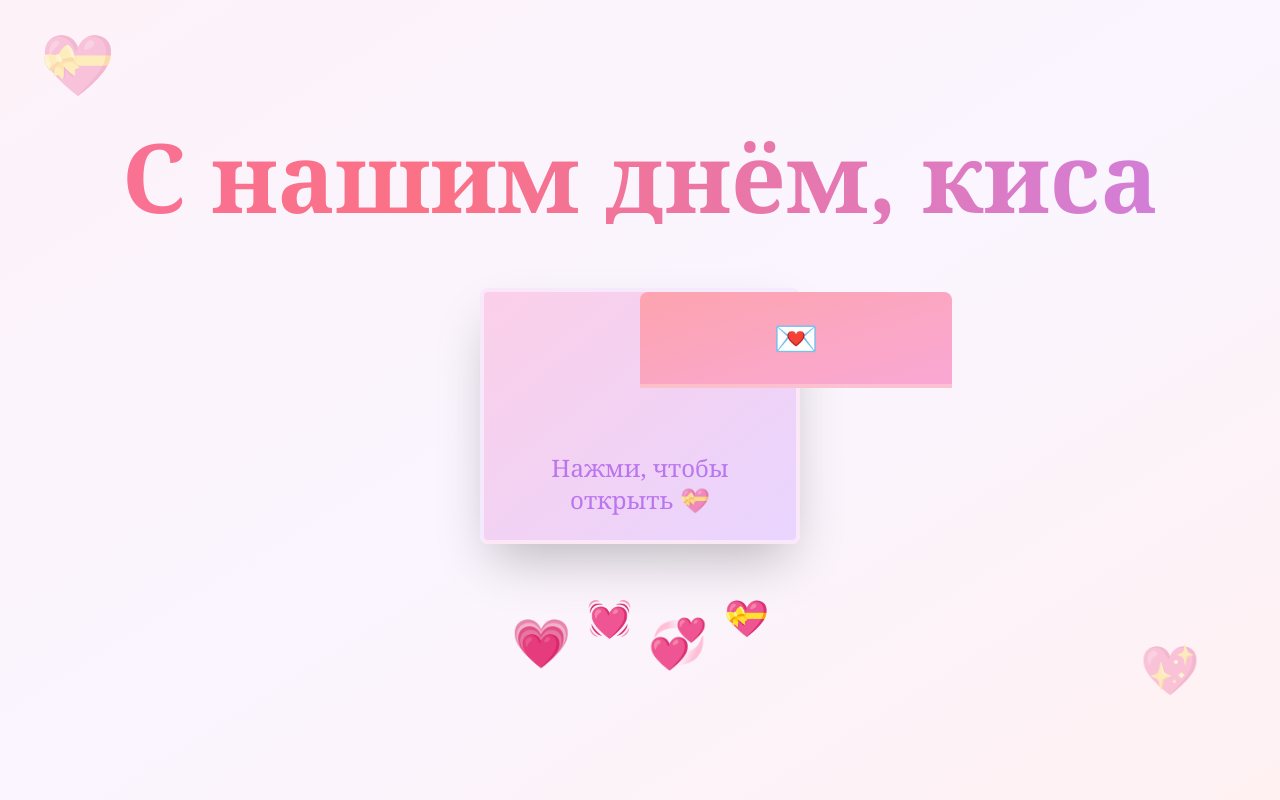
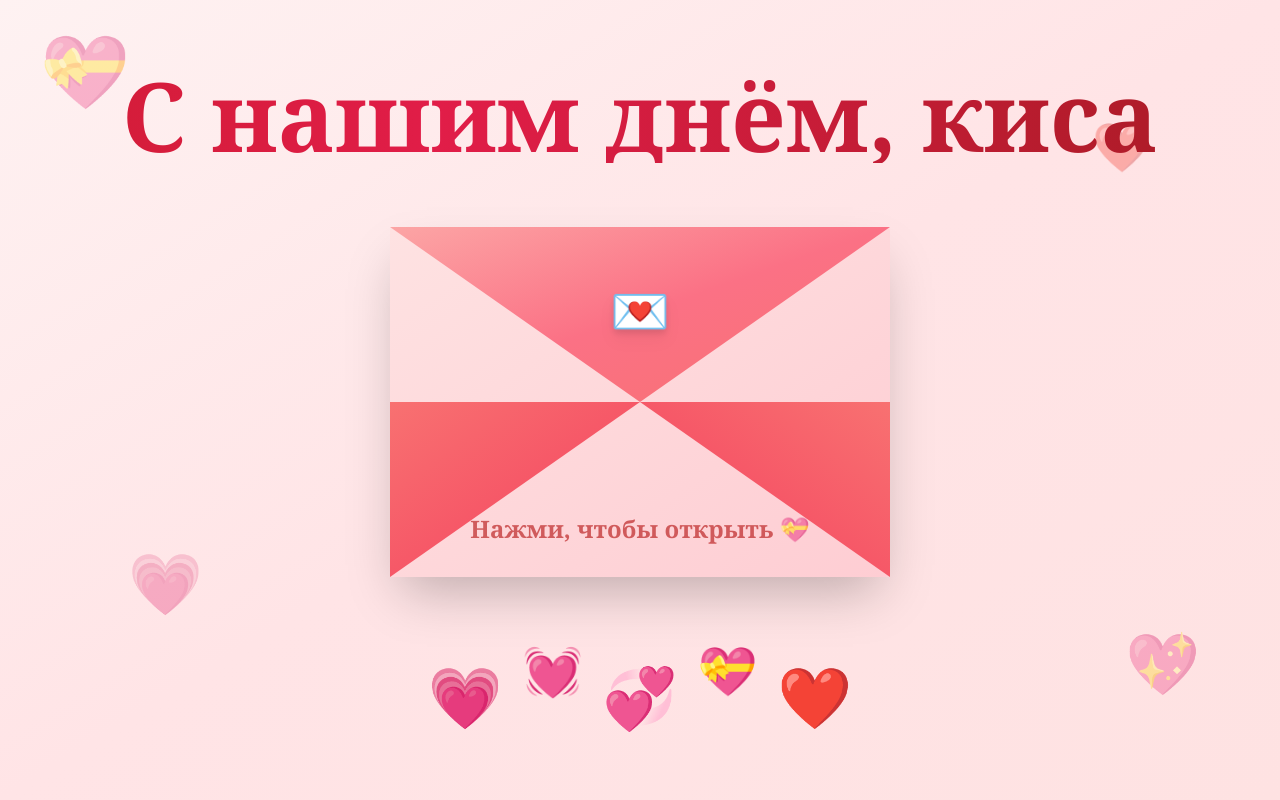
Before and after one commit to pr-poehali-dev/otkrytku-sayt, a React (Vite) app: page / in a window 1280 px wide. Built offline with nearby package versions, Linux system fonts and the light colour scheme.

Commit message:
Улучшен дизайн конверта ❤️

```diff
--- a/src/index.css
+++ b/src/index.css
@@ -6,26 +6,26 @@
 
 @layer base {
   :root {
-    --background: 350 100% 97%;
-    --foreground: 340 30% 25%;
+    --background: 0 40% 95%;
+    --foreground: 0 50% 20%;
 
     --card: 0 0% 100%;
-    --card-foreground: 340 30% 25%;
+    --card-foreground: 0 50% 20%;
 
     --popover: 0 0% 100%;
-    --popover-foreground: 340 30% 25%;
+    --popover-foreground: 0 50% 20%;
 
-    --primary: 340 82% 67%;
+    --primary: 350 65% 45%;
     --primary-foreground: 0 0% 100%;
 
-    --secondary: 280 70% 85%;
-    --secondary-foreground: 340 30% 25%;
+    --secondary: 0 60% 60%;
+    --secondary-foreground: 0 0% 100%;
 
-    --muted: 350 50% 95%;
-    --muted-foreground: 340 15% 50%;
+    --muted: 0 30% 90%;
+    --muted-foreground: 0 20% 40%;
 
-    --accent: 45 100% 70%;
-    --accent-foreground: 340 30% 25%;
+    --accent: 340 70% 50%;
+    --accent-foreground: 0 0% 100%;
 
     --destructive: 0 84.2% 60.2%;
     --destructive-foreground: 210 40% 98%;
--- a/src/pages/Index.tsx
+++ b/src/pages/Index.tsx
@@ -12,15 +12,23 @@ const Index = () => {
     { size: 'text-3xl', delay: '0.8s', left: '15%', duration: '4.5s' },
     { size: 'text-5xl', delay: '1.8s', left: '90%', duration: '3.2s' },
     { size: 'text-2xl', delay: '0.3s', left: '40%', duration: '4.2s' },
+    { size: 'text-4xl', delay: '1.2s', left: '60%', duration: '3.8s' },
+    { size: 'text-3xl', delay: '2.5s', left: '5%', duration: '4.1s' },
+    { size: 'text-5xl', delay: '0.7s', left: '80%', duration: '3.3s' },
+    { size: 'text-2xl', delay: '1.9s', left: '35%', duration: '4.4s' },
+    { size: 'text-4xl', delay: '0.4s', left: '95%', duration: '3.7s' },
+    { size: 'text-3xl', delay: '2.2s', left: '20%', duration: '4.3s' },
+    { size: 'text-5xl', delay: '1.4s', left: '75%', duration: '3.4s' },
+    { size: 'text-2xl', delay: '0.9s', left: '45%', duration: '4.6s' },
   ];
 
   return (
-    <div className="min-h-screen flex items-center justify-center relative overflow-hidden bg-gradient-to-br from-pink-50 via-purple-50 to-rose-50">
+    <div className="min-h-screen flex items-center justify-center relative overflow-hidden bg-gradient-to-br from-red-50 via-rose-100 to-red-100">
       <div className="absolute inset-0 overflow-hidden pointer-events-none">
         {floatingHearts.map((heart, index) => (
           <div
             key={index}
-            className={`absolute ${heart.size} opacity-20`}
+            className={`absolute ${heart.size} opacity-25`}
             style={{
               left: heart.left,
               bottom: '-10%',
@@ -34,44 +42,69 @@ const Index = () => {
       </div>
 
       <div className="absolute top-10 left-10 animate-float">
-        <span className="text-6xl opacity-30">💝</span>
+        <span className="text-7xl opacity-40">💝</span>
       </div>
       <div className="absolute bottom-20 right-20 animate-float-slow">
-        <span className="text-5xl opacity-30">💖</span>
+        <span className="text-6xl opacity-40">💖</span>
+      </div>
+      <div className="absolute top-32 right-32 animate-float">
+        <span className="text-5xl opacity-35">❤️</span>
+      </div>
+      <div className="absolute bottom-40 left-32 animate-float-slow">
+        <span className="text-6xl opacity-35">💗</span>
       </div>
 
-      <div className="relative z-10 text-center px-4 animate-fade-in">
-        <h1 className="font-serif text-6xl md:text-8xl font-bold mb-8 bg-gradient-to-r from-pink-400 via-rose-400 to-purple-400 bg-clip-text text-transparent animate-shimmer bg-[length:200%_100%]">
+      <div className="relative z-10 text-center px-4 animate-fade-in flex flex-col items-center justify-center min-h-screen">
+        <h1 className="font-serif text-6xl md:text-8xl font-bold mb-16 bg-gradient-to-r from-red-700 via-rose-600 to-red-800 bg-clip-text text-transparent animate-shimmer bg-[length:200%_100%]">
           С нашим днём, киса
         </h1>
 
-        <div className="relative mt-16" style={{ perspective: '1000px' }}>
+        <div className="relative" style={{ perspective: '1500px' }}>
           <div
-            className={`relative w-80 h-64 mx-auto cursor-pointer transition-all duration-500 ${
+            className={`relative w-[500px] h-[350px] mx-auto cursor-pointer transition-all duration-500 ${
               isOpen ? 'transform' : ''
             }`}
             onClick={() => setIsOpen(!isOpen)}
           >
-            <div className="absolute inset-0 bg-gradient-to-br from-pink-200 to-purple-200 rounded-lg shadow-2xl border-4 border-white/50 backdrop-blur-sm">
-              <div className="absolute top-0 left-1/2 -translate-x-1/2 w-full h-24 bg-gradient-to-br from-rose-300 to-pink-300 rounded-t-lg border-b-4 border-white/30"
+            <div className="absolute inset-0 bg-gradient-to-br from-red-100 to-rose-200 rounded-sm shadow-2xl">
+              <div
+                className="absolute top-0 left-0 w-full h-[175px] bg-gradient-to-br from-red-300 via-rose-400 to-red-400 clip-triangle shadow-lg"
                 style={{
-                  transformOrigin: 'top',
-                  transform: isOpen ? 'rotateX(180deg)' : 'rotateX(0deg)',
+                  transformOrigin: 'top center',
+                  transform: isOpen ? 'rotateX(-180deg)' : 'rotateX(0deg)',
                   transition: 'transform 0.8s ease-out',
+                  clipPath: 'polygon(0 0, 100% 0, 50% 100%)',
+                  zIndex: isOpen ? 1 : 3,
                 }}
               >
-                <div className="absolute inset-0 flex items-center justify-center">
-                  <span className="text-4xl">💌</span>
+                <div className="absolute top-[60px] left-1/2 -translate-x-1/2">
+                  <span className="text-5xl drop-shadow-lg">💌</span>
                 </div>
               </div>
 
               <div
-                className={`absolute top-12 left-1/2 -translate-x-1/2 w-[90%] bg-white rounded-lg shadow-xl p-6 transition-all duration-800 ${
-                  isOpen ? 'translate-y-[-120px] opacity-100' : 'translate-y-0 opacity-0'
+                className="absolute bottom-0 left-0 w-1/2 h-[175px] bg-gradient-to-br from-red-400 to-rose-500"
+                style={{
+                  clipPath: 'polygon(0 100%, 100% 0, 0 0)',
+                  zIndex: 2,
+                }}
+              ></div>
+
+              <div
+                className="absolute bottom-0 right-0 w-1/2 h-[175px] bg-gradient-to-bl from-red-400 to-rose-500"
+                style={{
+                  clipPath: 'polygon(100% 100%, 100% 0, 0 0)',
+                  zIndex: 2,
+                }}
+              ></div>
+
+              <div
+                className={`absolute top-8 left-1/2 -translate-x-1/2 w-[85%] h-[280px] bg-gradient-to-br from-amber-50 to-yellow-50 shadow-2xl p-8 transition-all duration-800 border border-red-200 ${
+                  isOpen ? 'translate-y-[-180px] opacity-100 z-10' : 'translate-y-0 opacity-0 z-0'
                 }`}
               >
-                <div className="font-serif text-gray-700 space-y-4">
-                  <p className="text-2xl font-semibold text-center bg-gradient-to-r from-pink-500 to-purple-500 bg-clip-text text-transparent">
+                <div className="font-serif text-gray-800 space-y-3 h-full flex flex-col justify-center">
+                  <p className="text-3xl font-semibold text-center bg-gradient-to-r from-red-700 to-rose-600 bg-clip-text text-transparent">
                     Моя любимая
                   </p>
                   <p className="text-lg leading-relaxed text-center">
@@ -80,17 +113,17 @@ const Index = () => {
                   <p className="text-lg leading-relaxed text-center">
                     Спасибо за каждую улыбку, каждый момент счастья. Я люблю тебя больше, чем слова могут выразить.
                   </p>
-                  <div className="text-center mt-6 flex justify-center gap-2">
-                    <span className="text-2xl animate-float">❤️</span>
-                    <span className="text-2xl animate-float-slow">💕</span>
-                    <span className="text-2xl animate-float">💖</span>
+                  <div className="text-center mt-4 flex justify-center gap-3">
+                    <span className="text-3xl animate-float">❤️</span>
+                    <span className="text-3xl animate-float-slow">💕</span>
+                    <span className="text-3xl animate-float">💖</span>
                   </div>
                 </div>
               </div>
 
-              <div className="absolute bottom-6 left-1/2 -translate-x-1/2 w-[80%] text-center">
+              <div className="absolute bottom-8 left-1/2 -translate-x-1/2 w-[80%] text-center z-20">
                 {!isOpen && (
-                  <p className="font-serif text-2xl text-purple-600/80 animate-pulse">
+                  <p className="font-serif text-2xl text-red-700/90 animate-pulse font-semibold">
                     Нажми, чтобы открыть 💝
                   </p>
                 )}
@@ -99,11 +132,12 @@ const Index = () => {
           </div>
         </div>
 
-        <div className="mt-20 flex justify-center gap-4 flex-wrap">
-          <span className="text-5xl animate-float">💗</span>
-          <span className="text-4xl animate-float-slow">💓</span>
-          <span className="text-5xl animate-float">💞</span>
-          <span className="text-4xl animate-float-slow">💝</span>
+        <div className="mt-24 flex justify-center gap-5 flex-wrap">
+          <span className="text-6xl animate-float">💗</span>
+          <span className="text-5xl animate-float-slow">💓</span>
+          <span className="text-6xl animate-float">💞</span>
+          <span className="text-5xl animate-float-slow">💝</span>
+          <span className="text-6xl animate-float">❤️</span>
         </div>
       </div>
     </div>
```
